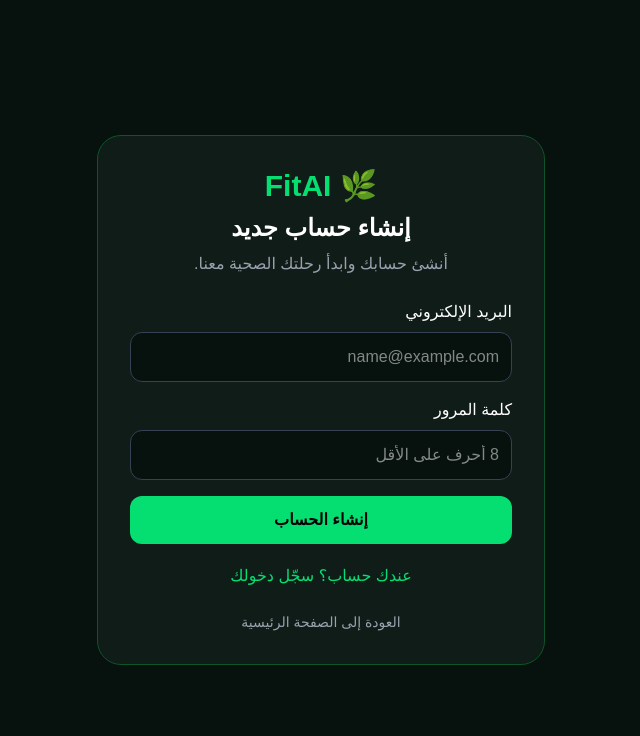
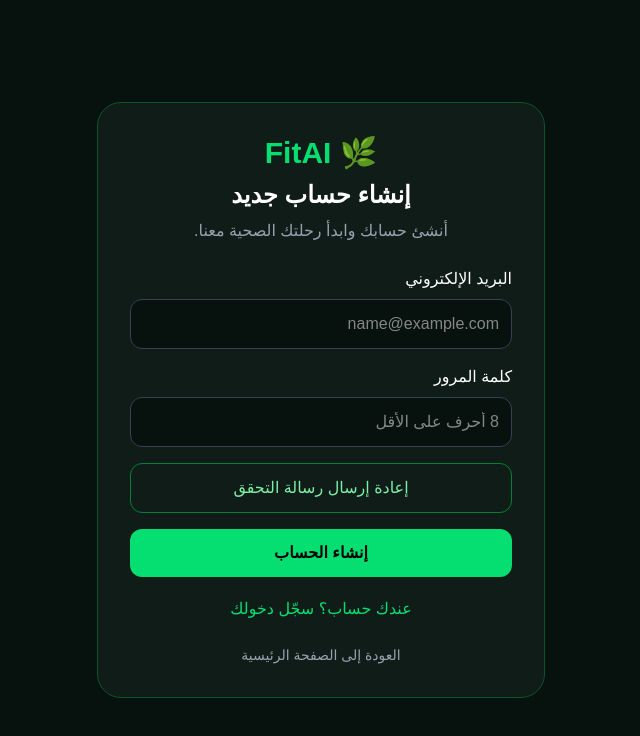
Before and after one commit to fivms/fitai, a Next.js app: page /login in a window 1280 px wide. Both pictures are taken after a click on the button "ما عندك حساب؟ أنشئ حسابًا جديدًا". Shown: the top 736 px of the page, without its empty margins (319-959 px from the left). Built offline with nearby package versions, Linux system fonts and the light colour scheme; no server answers.

Commit message:
Add resend confirmation button

```diff
--- a/app/login/page.tsx
+++ b/app/login/page.tsx
@@ -9,6 +9,7 @@ export default function LoginPage() {
   const [isSignup, setIsSignup] = useState(false);
   const [loading, setLoading] = useState(false);
   const [message, setMessage] = useState("");
+  const [resending, setResending] = useState(false);
 
   async function handleSubmit(event: FormEvent<HTMLFormElement>) {
     event.preventDefault();
@@ -50,6 +51,37 @@ export default function LoginPage() {
     }
   }
 
+    async function handleResendConfirmation() {
+    if (!email.trim()) {
+      setMessage("اكتب بريدك الإلكتروني أولًا.");
+      return;
+    }
+
+    setResending(true);
+    setMessage("");
+
+    try {
+      const { error } = await supabase.auth.resend({
+        type: "signup",
+        email: email.trim(),
+        options: {
+          emailRedirectTo: "https://vocal-douhua-75a75e.netlify.app",
+        },
+      });
+
+      if (error) throw error;
+
+      setMessage("تم طلب إعادة إرسال رسالة التحقق. تفقد بريدك الإلكتروني.");
+    } catch (error) {
+      setMessage(
+        error instanceof Error
+          ? error.message
+          : "تعذرت إعادة إرسال الرسالة. حاول مرة أخرى."
+      );
+    } finally {
+      setResending(false);
+    }
+  }
   return (
     <main
       dir="rtl"
@@ -112,6 +144,19 @@ export default function LoginPage() {
             </p>
           )}
 
+          {isSignup && (
+  <button
+    type="button"
+    onClick={handleResendConfirmation}
+    disabled={resending}
+    className="w-full rounded-xl border border-green-700 p-3 text-green-300 disabled:opacity-50"
+  >
+    {resending
+      ? "جارٍ إرسال الرسالة..."
+      : "إعادة إرسال رسالة التحقق"}
+  </button>
+)}
+
           <button
             type="submit"
             disabled={loading}
```
